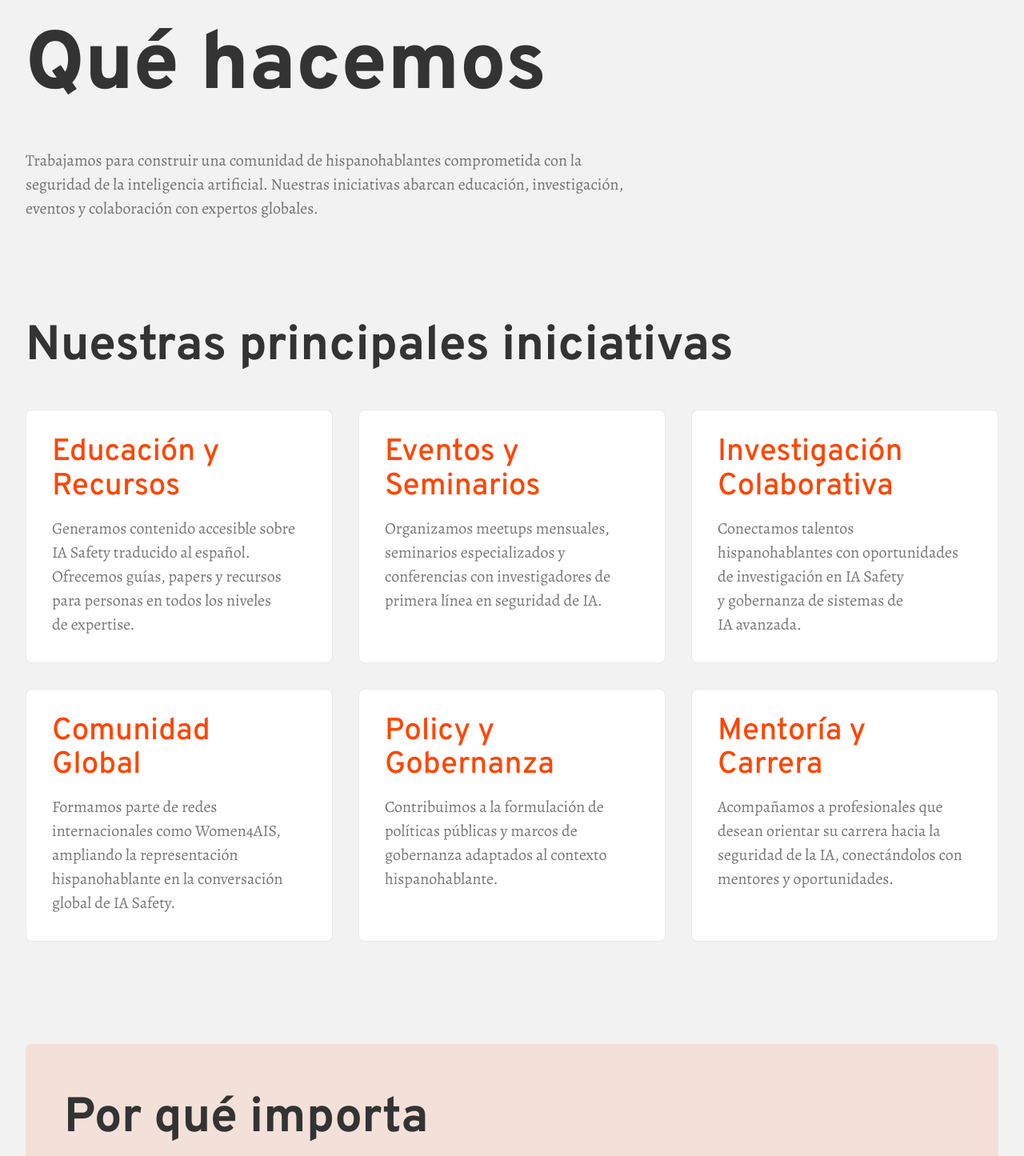
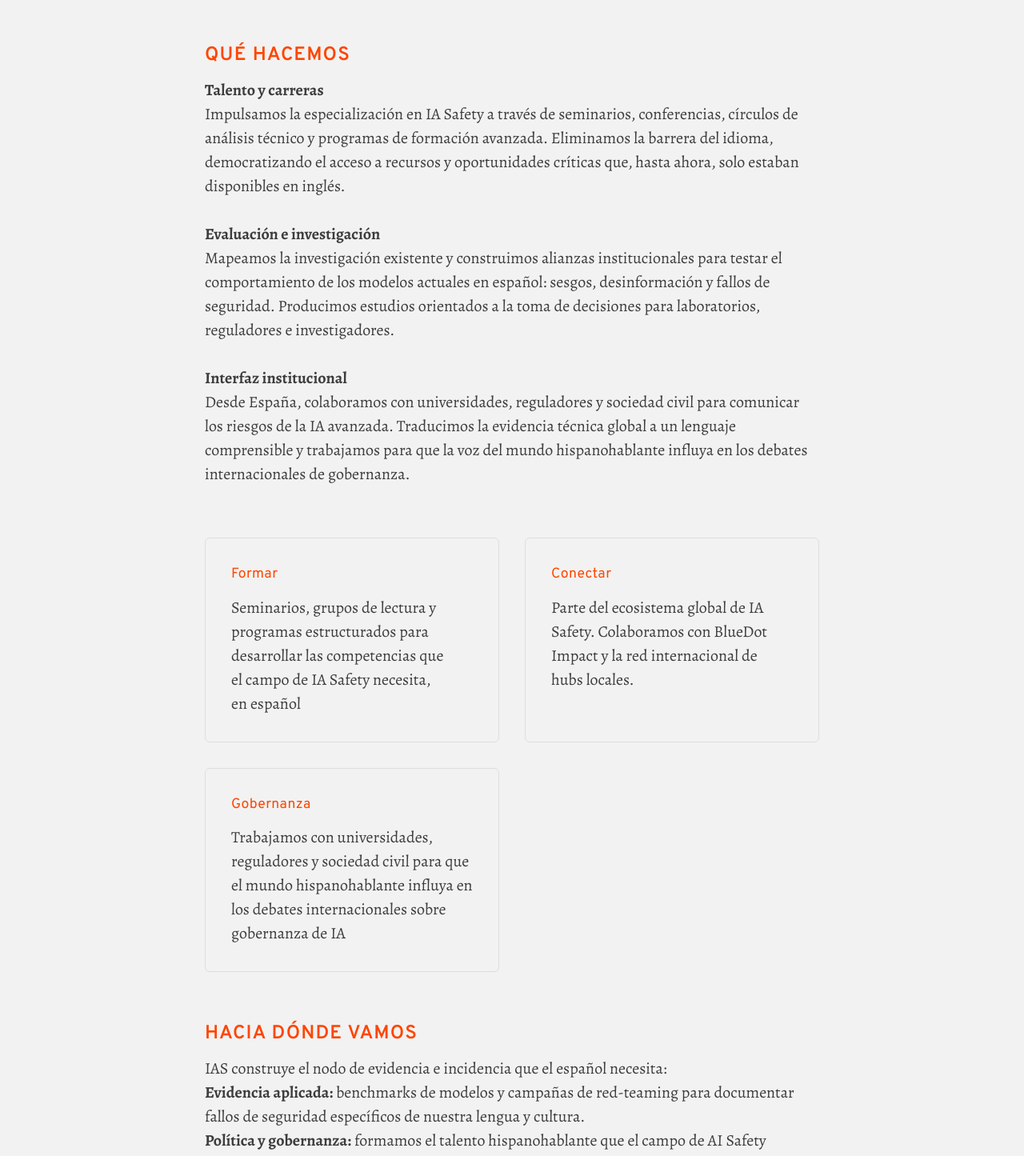
Before and after one commit to hitchhikergalactic/AISafety, a React (Vite) app: page /que_hacemos in a window 1280 px wide. Shown: the part 120-1565 px from the top of the page at 80% size. Built offline with nearby package versions, Linux system fonts and the light colour scheme.

Commit message:
update feat quehacemos y update home

```diff
--- a/src/components/ImpactFigures.tsx
+++ b/src/components/ImpactFigures.tsx
@@ -165,7 +165,7 @@ const ImpactFigures: React.FC<ImpactFiguresProps> = ({ data }) => {
                 <FadeInMilestone text={String(item.value)} delay={idx * 100} />
               )}
 
-              <p className="text-neutral-500 dark:text-neutral-400 text-sm leading-relaxed line-clamp-4">
+              <p className="text-neutral-500 dark:text-white text-sm leading-relaxed line-clamp-4">
                 {item.description}
               </p>
             </div>
--- a/src/components/UI.tsx
+++ b/src/components/UI.tsx
@@ -25,7 +25,6 @@ export const PillarCard: React.FC<{
     <div className="w-20 h-20 md:w-8 md:h-12 dark:bg-principal10 text-cuartos-purple dark:text-terciarios-blue rounded-anthro flex items-center justify-center mb-8 md:mb-10 group-hover:scale-110 transition-transform duration-500">
       {icon}
     </div>
-    {/* CAMBIO 1: Cambiamos h3 por h4 para que herede tu estilo (Naranja/Uppercase) */}
     <h4 className="mb-4 md:mb-6">{title}</h4>
     <p className="mb-0 flex-grow text-balance">
       {text}
--- a/src/data/quehacemos.ts
+++ b/src/data/quehacemos.ts
@@ -11,9 +11,6 @@ export interface QueHacemosContent {
     pillars: Pilar[];
     impactTitle: string;
     impactDescription: string;
-    ctaTitle: string;
-    ctaDescription: string;
-    ctaButton: string;
   };
   en: {
     heroTitle: string;
@@ -22,83 +19,51 @@ export interface QueHacemosContent {
     pillars: Pilar[];
     impactTitle: string;
     impactDescription: string;
-    ctaTitle: string;
-    ctaDescription: string;
-    ctaButton: string;
   };
 }
 
 export const queHacemosContent: QueHacemosContent = {
   es: {
     heroTitle: "Qué hacemos",
-    heroSubtitle: "Trabajamos para construir una comunidad de hispanohablantes comprometida con la seguridad de la inteligencia artificial. Nuestras iniciativas abarcan educación, investigación, eventos y colaboración con expertos globales.",
-    pillarsTitle: "Nuestras principales iniciativas",
+    heroSubtitle: "**Talento y carreras**\nImpulsamos la especialización en IA Safety a través de seminarios, conferencias, círculos de análisis técnico y programas de formación avanzada. Eliminamos la barrera del idioma, democratizando el acceso a recursos y oportunidades críticas que, hasta ahora, solo estaban disponibles en inglés.\n\n**Evaluación e investigación**\nMapeamos la investigación existente y construimos alianzas institucionales para testar el comportamiento de los modelos actuales en español: sesgos, desinformación y fallos de seguridad. Producimos estudios orientados a la toma de decisiones para laboratorios, reguladores e investigadores.\n\n**Interfaz institucional**\nDesde España, colaboramos con universidades, reguladores y sociedad civil para comunicar los riesgos de la IA avanzada. Traducimos la evidencia técnica global a un lenguaje comprensible y trabajamos para que la voz del mundo hispanohablante influya en los debates internacionales de gobernanza.",
+    pillarsTitle: "Nuestras líneas de acción",
     pillars: [
       {
-        title: "Educación y Recursos",
-        description: "Generamos contenido accesible sobre IA Safety traducido al español. Ofrecemos guías, papers y recursos para personas en todos los niveles de expertise."
+        title: "Formar",
+        description: "Seminarios, grupos de lectura y programas estructurados para desarrollar las competencias que el campo de IA Safety necesita, en español"
       },
       {
-        title: "Eventos y Seminarios",
-        description: "Organizamos meetups mensuales, seminarios especializados y conferencias con investigadores de primera línea en seguridad de IA."
+        title: "Conectar",
+        description: "Parte del ecosistema global de IA Safety. Colaboramos con BlueDot Impact y la red internacional de hubs locales."
       },
       {
-        title: "Investigación Colaborativa",
-        description: "Conectamos talentos hispanohablantes con oportunidades de investigación en IA Safety y gobernanza de sistemas de IA avanzada."
-      },
-      {
-        title: "Comunidad Global",
-        description: "Formamos parte de redes internacionales como Women4AIS, ampliando la representación hispanohablante en la conversación global de IA Safety."
-      },
-      {
-        title: "Policy y Gobernanza",
-        description: "Contribuimos a la formulación de políticas públicas y marcos de gobernanza adaptados al contexto hispanohablante."
-      },
-      {
-        title: "Mentoría y Carrera",
-        description: "Acompañamos a profesionales que desean orientar su carrera hacia la seguridad de la IA, conectándolos con mentores y oportunidades."
+        title: "Gobernanza",
+        description: "Trabajamos con universidades, reguladores y sociedad civil para que el mundo hispanohablante influya en los debates internacionales sobre gobernanza de IA"
       }
     ],
-    impactTitle: "Por qué importa",
-    impactDescription: "La IA más poderosa de la historia se construye ahora. Los 636 millones de hispanohablantes merecemos estar en esa conversación. Sin voz propia, nuestros idiomas serán menos seguros, menos representados, menos considerados. Nuestra misión es cambiar eso.",
-    ctaTitle: "Únete a la comunidad",
-    ctaDescription: "Que seas investigador, estudiante, profesional o simplemente curioso sobre el futuro de la IA, aquí tienes un lugar.",
-    ctaButton: "Contacta con nosotros"
+    impactTitle: "Hacia dónde vamos",
+    impactDescription: "IAS construye el nodo de evidencia e incidencia que el español necesita:\n**Evidencia aplicada:** benchmarks de modelos y campañas de red-teaming para documentar fallos de seguridad específicos de nuestra lengua y cultura.\n**Política y gobernanza:** formamos el talento hispanohablante que el campo de AI Safety necesita y trabajamos para que el mundo hispanohablante tenga voz en las decisiones que van a determinar la trayectoria de la IA avanzada.\n**Talento técnico:** impulsamos a más hispanohablantes hacia roles de seguridad, alineamiento y política pública a nivel global.",
+
   },
   en: {
     heroTitle: "What we do",
-    heroSubtitle: "We work to build a community of Spanish speakers committed to the safety of artificial intelligence. Our initiatives span education, research, events, and collaboration with global experts.",
-    pillarsTitle: "Our main initiatives",
+    heroSubtitle: "Train, connect, and work on governance. We foster the skills that the AI Safety field demands, integrating the Spanish-speaking world into the global ecosystem by collaborating with universities, regulators, and international networks like BlueDot Impact.",
+    pillarsTitle: "Our lines of action",
     pillars: [
       {
-        title: "Education and Resources",
-        description: "We generate accessible content about AI Safety translated to Spanish. We offer guides, papers, and resources for people at all levels of expertise."
+        title: "Talent and Careers",
+        description: "We drive specialization in AI Safety through seminars, conferences, technical analysis circles, and advanced training programs. We break down the language barrier, democratizing access to critical resources and opportunities that, until now, were only available in English."
       },
       {
-        title: "Events and Seminars",
-        description: "We organize monthly meetups, specialized seminars, and conferences with leading researchers in AI Safety."
+        title: "Evaluation and Research",
+        description: "We map existing research and build institutional alliances to test the behavior of current models in Spanish regarding biases, misinformation, and safety failures. We produce decision-oriented studies for labs, regulators, and researchers."
       },
       {
-        title: "Collaborative Research",
-        description: "We connect Spanish-speaking talent with research opportunities in AI Safety and governance of advanced AI systems."
-      },
-      {
-        title: "Global Community",
-        description: "We are part of international networks like Women4AIS, expanding Spanish-speaking representation in the global AI Safety conversation."
-      },
-      {
-        title: "Policy and Governance",
-        description: "We contribute to the formulation of public policies and governance frameworks adapted to the Spanish-speaking context."
-      },
-      {
-        title: "Mentorship and Career",
-        description: "We guide professionals who want to orient their careers towards AI Safety, connecting them with mentors and opportunities."
+        title: "Institutional Interface",
+        description: "Based in Spain, we collaborate with universities, regulators, and civil society to communicate the risks of advanced AI. We translate global technical evidence into accessible language and work to ensure the voice of the Spanish-speaking world influences international governance debates."
       }
     ],
-    impactTitle: "Why it matters",
-    impactDescription: "The most powerful AI systems in history are being built right now. The 636 million Spanish speakers deserve to be part of that conversation. Without our own voice, our languages will be less safe, less represented, less considered. Our mission is to change that.",
-    ctaTitle: "Join the community",
-    ctaDescription: "Whether you're a researcher, student, professional, or simply curious about the future of AI, you have a place here.",
-    ctaButton: "Contact us"
+    impactTitle: "Where we are heading (Vision)",
+    impactDescription: "IAS is building the evidence and advocacy hub that the Spanish language needs through three key pillars: 1) Applied evidence via model benchmarks and red-teaming campaigns to document safety flaws specific to our language and culture. 2) Policy and governance to ensure the Spanish-speaking world has a voice in the decisions shaping the trajectory of advanced AI. 3) Technical talent by guiding more Spanish speakers into safety, alignment, and public policy roles globally.",
   }
 };
--- a/src/pages/Home.tsx
+++ b/src/pages/Home.tsx
@@ -116,7 +116,6 @@ export default function Home({ lang, setLang, theme, setTheme }: HomeProps) {
 			)}
 			{/* 1. HERO SECTION */}
 			<section id="hero" className="relative min-h-screen flex items-center justify-center pt-24 md:pt-32 pb-16 md:pb-24 px-4 md:px-8 overflow-hidden">
-				<div className="absolute top-[20%] left-[-10%] w-[40vw] h-[40vw] bg-principal/5 rounded-full blur-[100px] pointer-events-none"></div>
 				<div className="max-w-7xl mx-auto text-center z-10 animate-fade-in-up w-full">
 					<h1 className="mb-2 md:mb-4 text-secundarios-dark dark:text-secundarios-light text-balance">
 						{t.hero.h1}
--- a/src/pages/QueHacemos.tsx
+++ b/src/pages/QueHacemos.tsx
@@ -3,6 +3,7 @@ import Navbar from '../components/Navbar';
 import Footer from '../components/Footer';
 import { translations } from '../locales/translations';
 import { queHacemosContent } from '../data/quehacemos';
+import { parseText } from '../utils/parseText';
 
 type Language = 'es' | 'en';
 type Theme = 'light' | 'dark';
@@ -27,35 +28,33 @@ const QueHacemos: React.FC<QueHacemosProps> = ({ lang, setLang, theme, setTheme
     <>
       <Navbar lang={lang} setLang={setLang} theme={theme} setTheme={setTheme} t={t} />
 
-      <main className="pt-28 md:pt-32 px-4 md:px-8 bg-secundarios-light dark:bg-secundarios-dark min-h-screen transition-colors duration-300">
-        <div className="max-w-7xl mx-auto">
+      <main className="pt-36 md:pt-44 px-8 md:px-20 lg:px-40 bg-secundarios-light dark:bg-secundarios-dark min-h-screen transition-colors duration-300">
+        {/* Esta es la caja única contenedora que alinea todo al mismo ancho máximo */}
+        <div className="max-w-3xl mx-auto text-left w-full">
 
           {/* Hero Section */}
-          <section className="mb-20 md:mb-32">
-            <h1 className="text-4xl md:text-5xl lg:text-6xl font-bold mb-6 leading-tight text-balance text-secundarios-dark dark:text-secundarios-light">
+          <section className="mb-20 md:mb-16">
+            <h4 className="text-secundarios-dark dark:text-white mb-6 text-balance">
               {content.heroTitle}
-            </h1>
-            <p className="text-lg md:text-xl text-secundarios-dark/70 dark:text-secundarios-light/70 font-serif max-w-3xl leading-relaxed">
-              {content.heroSubtitle}
+            </h4>
+            <p className="text-small text-secundarios-dark dark:text-secundarios-light">
+              {parseText(content.heroSubtitle)}
             </p>
           </section>
 
           {/* Pillars Section */}
-          <section className="mb-20 md:mb-32">
-            <h2 className="text-2xl md:text-3xl font-bold mb-12 text-secundarios-dark dark:text-secundarios-light">
-              {content.pillarsTitle}
-            </h2>
-
-            <div className="grid grid-cols-1 md:grid-cols-2 lg:grid-cols-3 gap-8">
+          <section className="mb-20 md:mb-16 w-full">
+            {/* Grid ajustado a 1 o 2 columnas para que quepa estéticamente en el max-w-4xl */}
+            <div className="grid grid-cols-1 md:grid-cols-2 gap-8 items-stretch">
               {content.pillars.map((pillar, idx) => (
                 <div
                   key={idx}
-                  className="p-8 rounded-lg border border-secundarios-dark/10 dark:border-white/10 bg-white dark:bg-white/5 hover:shadow-lg transition-all duration-300"
+                  className="p-8 rounded-md border border-secundarios-dark/10 dark:border-white/10 dark:bg-white/5 anthro-hover flex flex-col justify-start"
                 >
-                  <h3 className="text-xl font-bold mb-4 text-principal">
+                  <h5 className="mb-4 text-principal text-balance">
                     {pillar.title}
-                  </h3>
-                  <p className="text-secundarios-dark/70 dark:text-secundarios-light/70 leading-relaxed">
+                  </h5>
+                  <p className="text-secundarios-dark dark:text-white mb-0">
                     {pillar.description}
                   </p>
                 </div>
@@ -64,31 +63,17 @@ const QueHacemos: React.FC<QueHacemosProps> = ({ lang, setLang, theme, setTheme
           </section>
 
           {/* Impact Section */}
-          <section className="mb-20 md:mb-32 py-12 md:py-16 bg-principal/10 dark:bg-principal/5 rounded-lg p-8 md:p-12">
-            <h2 className="text-2xl md:text-3xl font-bold mb-8 text-secundarios-dark dark:text-secundarios-light">
+          <section className="mb-20 md:mb-16">
+            <h4 className="text-secundarios-dark dark:text-secundarios-light mb-6 text-balance">
               {content.impactTitle}
-            </h2>
-            <p className="text-lg text-secundarios-dark/70 dark:text-secundarios-light/70 font-serif leading-relaxed max-w-3xl">
-              {content.impactDescription}
+            </h4>
+            <p className="text-small text-secundarios-dark dark:text-secundarios-light">
+              {parseText(content.impactDescription)}
             </p>
           </section>
-
-          {/* CTA Section */}
-          <section className="mb-20 py-12 md:py-16 text-center">
-            <h2 className="text-2xl md:text-3xl font-bold mb-6 text-secundarios-dark dark:text-secundarios-light">
-              {content.ctaTitle}
-            </h2>
-            <p className="text-lg text-secundarios-dark/70 dark:text-secundarios-light/70 font-serif mb-8 max-w-2xl mx-auto">
-              {content.ctaDescription}
-            </p>
-            <button className="px-8 py-3 rounded-lg bg-principal text-white font-bold hover:bg-principal/90 transition-colors duration-300">
-              {content.ctaButton}
-            </button>
-          </section>
-
+          <section className="mb-20 md:mb-52"></section>
         </div>
       </main>
-
       <Footer lang={lang} theme={theme} onSubscribeClick={() => {}} />
     </>
   );
--- a/src/utils/parseText.tsx
+++ b/src/utils/parseText.tsx
@@ -1,9 +1,14 @@
 import React from 'react';
 
 export const parseText = (text: string): React.ReactNode => {
-  return text.split(/(\*\*.*?\*\*)/g).map((part, i) =>
-    part.startsWith('**') ?
-      <strong key={i} className="font-bold">{part.slice(2, -2)}</strong> :
-      <span key={i}>{part}</span>
-  );
+  return text.split('\n').map((line, lineIdx) => (
+    <React.Fragment key={lineIdx}>
+      {line.split(/(\*\*.*?\*\*)/g).map((part, partIdx) =>
+        part.startsWith('**') ?
+          <strong key={`${lineIdx}-${partIdx}`} className="font-bold">{part.slice(2, -2)}</strong> :
+          <span key={`${lineIdx}-${partIdx}`}>{part}</span>
+      )}
+      {lineIdx < text.split('\n').length - 1 && <br key={`br-${lineIdx}`} />}
+    </React.Fragment>
+  ));
 };
```
